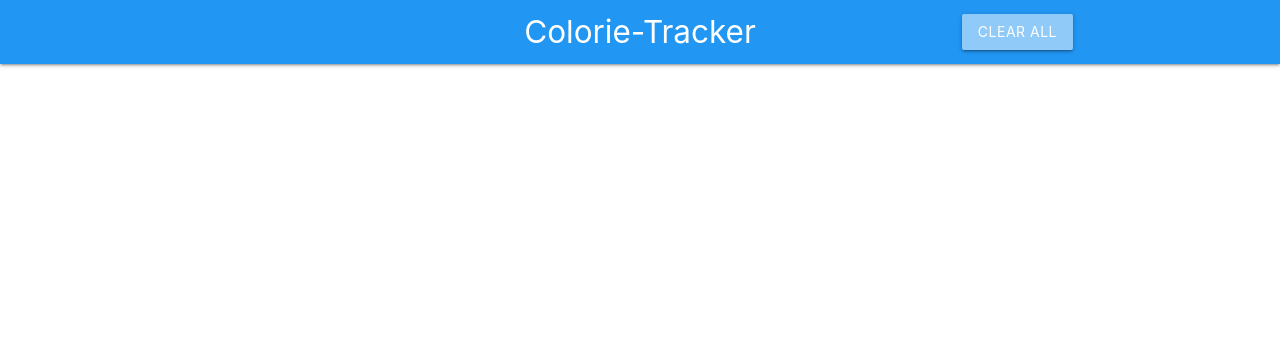
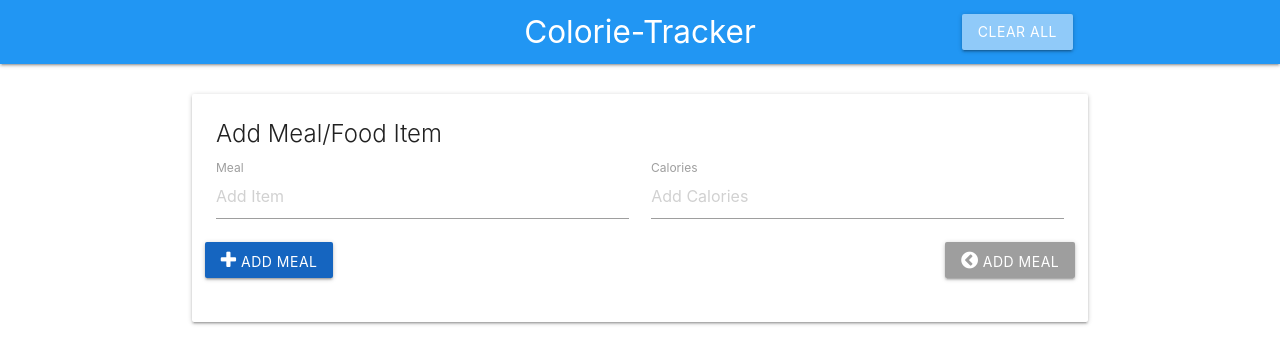
Before and after one commit to abolore1/Calorie-Tracker, a plain HTML site: page index.html in a window 1280 px wide. Drawn offline with nearby package versions, Linux system fonts and the light colour scheme.

Commit message:
input form added

```diff
--- a/index.html
+++ b/index.html
@@ -21,7 +21,29 @@
         </div>
     </div>
 </nav> <br>
-
+<div class="container">
+    <div class="card">
+        <div class="card-content">
+          <span class="card-title">Add Meal/Food Item</span>
+          <form  class="col">
+              <div class="row">
+                  <div class="input-field col s6">
+                      <input type="text" id="item-name" placeholder="Add Item">
+                      <label for="item-name">Meal</label>
+                  </div>
+                  <div class="input-field col s6">
+                    <input type="text" id="item-colories" placeholder="Add Calories">
+                    <label for="item-colories">Calories</label>
+                </div>
+                <button class="add-btn btn blue darken-3"> <i class="fa fa-plus"></i> Add Meal</button>
+                <!-- <button class="update-btn btn orange"> <i class="fa fa-pencil-square-o"></i> Update Meal</button>
+                <button class="delete-btn btn red"> <i class="fa fa-remove"></i> Delete Meal</button> -->
+                <button class="back-btn btn grey pull-right"> <i class="fa fa-chevron-circle-left"></i> ADD Meal</button>
+              </div>
+          </form>
+        </div>
+    </div>
+</div>
 
 
 
```
